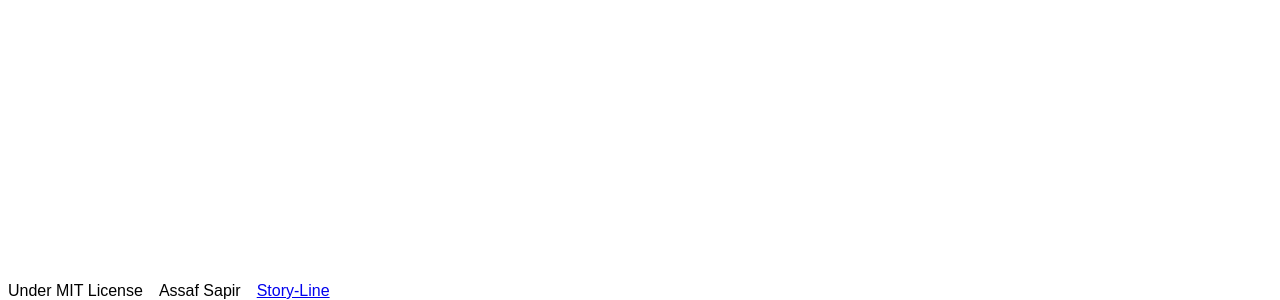
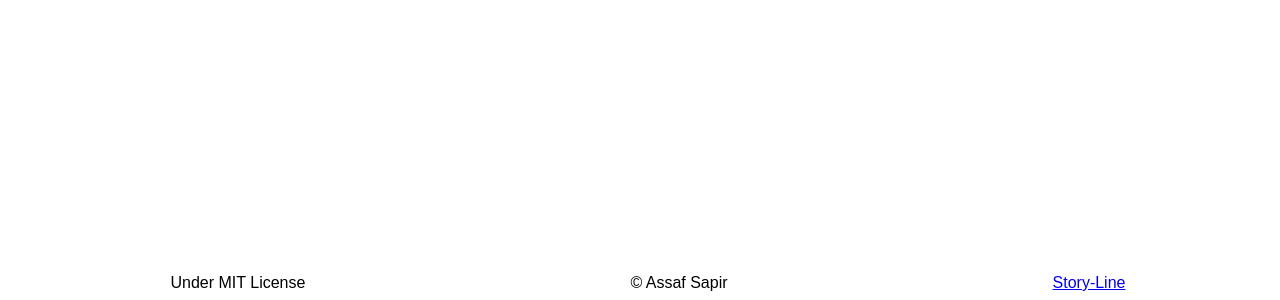
Before and after one commit to assapir/story-line, a React (Create React App) app in the folder ui/: page / in a window 1280 px wide. Shown: the part 500-800 px from the top of the page. Built offline with nearby package versions, Linux system fonts and the light colour scheme.

Commit message:
fix some css

```diff
--- a/ui/src/App.scss
+++ b/ui/src/App.scss
@@ -1,4 +1,3 @@
-.app{
+.app *  {
     display: flex;
-    background-color: blue;
 }
--- a/ui/src/Footer.scss
+++ b/ui/src/Footer.scss
@@ -1,10 +1,11 @@
 footer {
-  position: fixed;
-  left: 0;
   bottom: 0;
+  width: 100%;
+  position: absolute;
 }
 
 footer * {
   font-family: Arial, Helvetica, sans-serif;
-  margin: 0.5rem;
+  margin: auto;
+  margin-bottom: 0.5rem;
 }
--- a/ui/src/Footer.tsx
+++ b/ui/src/Footer.tsx
@@ -13,8 +13,8 @@ export default class Footer extends Component<FooterProps> {
         return (
             <footer>
                 <span>Under MIT License</span>
-                <span>{this.props.author}</span>
-                <ExternalLink src={this.props.github} text={this.props.projectName} />
+                <span>© {this.props.author}</span>
+                <ExternalLink src={this.props.github} text={this.props.projectName} newTab={true}/>
             </footer>
         );
     }
--- a/ui/src/misc/ExternalLink.tsx
+++ b/ui/src/misc/ExternalLink.tsx
@@ -3,12 +3,12 @@ import React, { Component } from "react";
 interface ExternalLinkProps {
     src: string;
     text: string;
+    newTab?: boolean;
 }
 
 export default class ExternalLink extends Component<ExternalLinkProps> {
     public render() {
-        return (
-            <a href={this.props.src} target="_blank" rel="noopener noreferrer">{this.props.text}</a>
-        );
+        const newTab: string = this.props.newTab ? `"_blank" rel="noopener noreferrer"` : `_self`;
+        return <a href={this.props.src} target={newTab}> {this.props.text}</a>;
     }
 }
```
